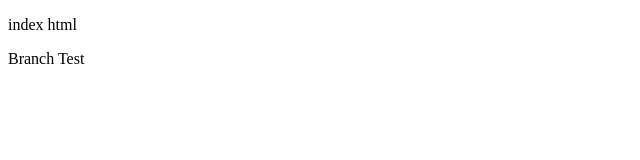
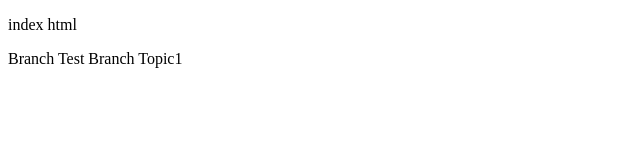
Before and after one commit to bigdeal324/MyLocalRepo, a plain HTML site: page index.html in a window 1280 px wide. Shown: the full height of the page, 0-640 px from the left. Drawn offline with Linux system fonts and the light colour scheme.

Commit message:
Using Branch topic1

```diff
--- a/index.html
+++ b/index.html
@@ -3,5 +3,6 @@
  <body>
 	 <p>index html </p>
 	  Branch Test
+	  Branch Topic1
  </body>
 </html>
```
